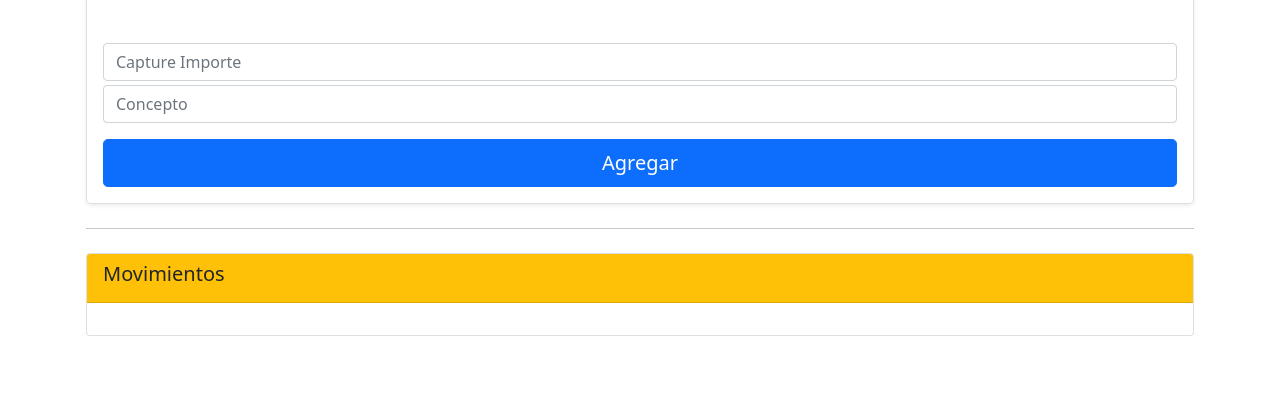
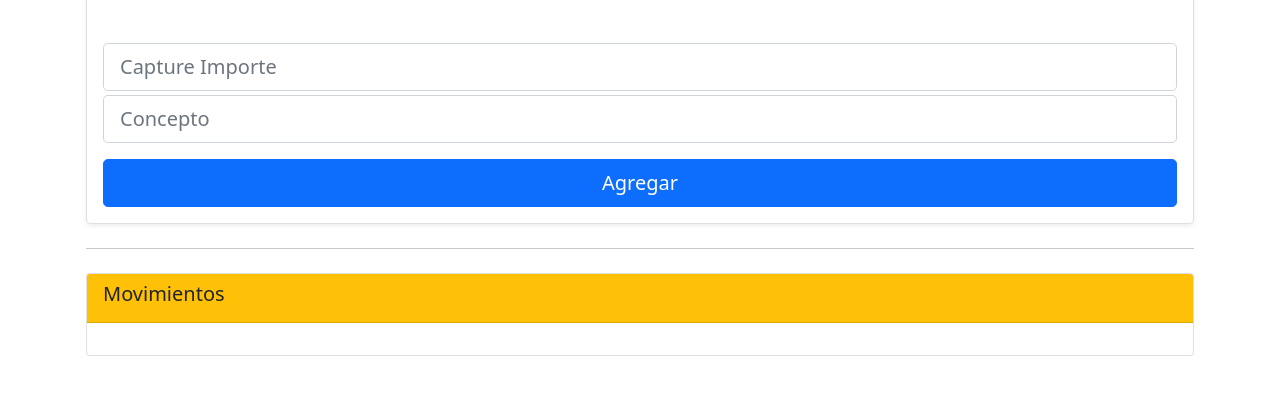
Before and after one commit to pedroaleman/gastos, a plain HTML site: page Gastos.html in a window 1280 px wide. Shown: the part 208-602 px from the top of the page. Drawn offline with Linux system fonts and the light colour scheme; some packages are replaced by stand-ins of ours; a script that the page names is missing.

Commit message:
ruta deñ sw

```diff
--- a/Gastos.html
+++ b/Gastos.html
@@ -74,8 +74,8 @@
                     </div>
                     <div class="card-body">
                         <h1 id="lblTotal" class="card-title pricing-card-title">$0</h1>
-                        <input type="number" class="form-control mt-5" id="Importe" placeholder="Capture Importe" required="">
-                        <input type="text" class="form-control mt-1" id="Concepto" placeholder="Concepto" required="">
+                        <input type="number" class="form-control form-control-lg mt-5" id="Importe" placeholder="Capture Importe" required="">
+                        <input type="text" class="form-control form-control-lg mt-1" id="Concepto" placeholder="Concepto" required="">
                         <button type="button" onclick="Agregar()" class="w-100 btn btn-lg btn-primary mt-3">Agregar</button>
                     </div>
                 </div>
```
Also changed, not shown: Ingresos.html (+2 -2 lines).
